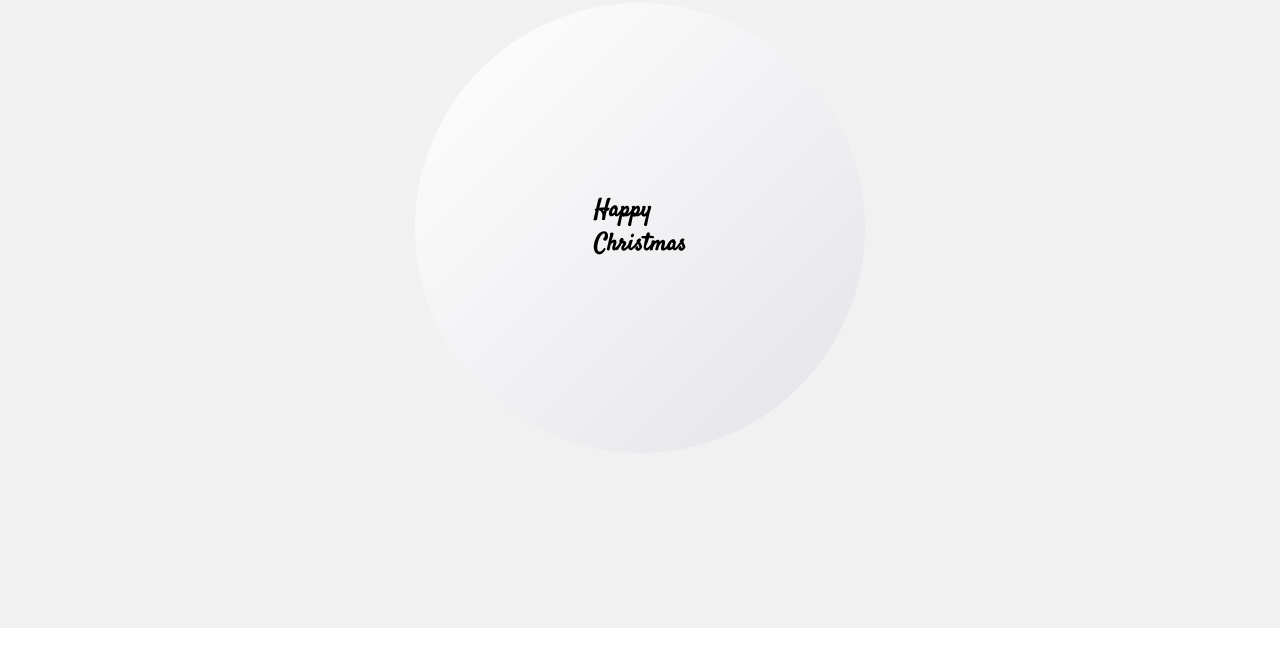
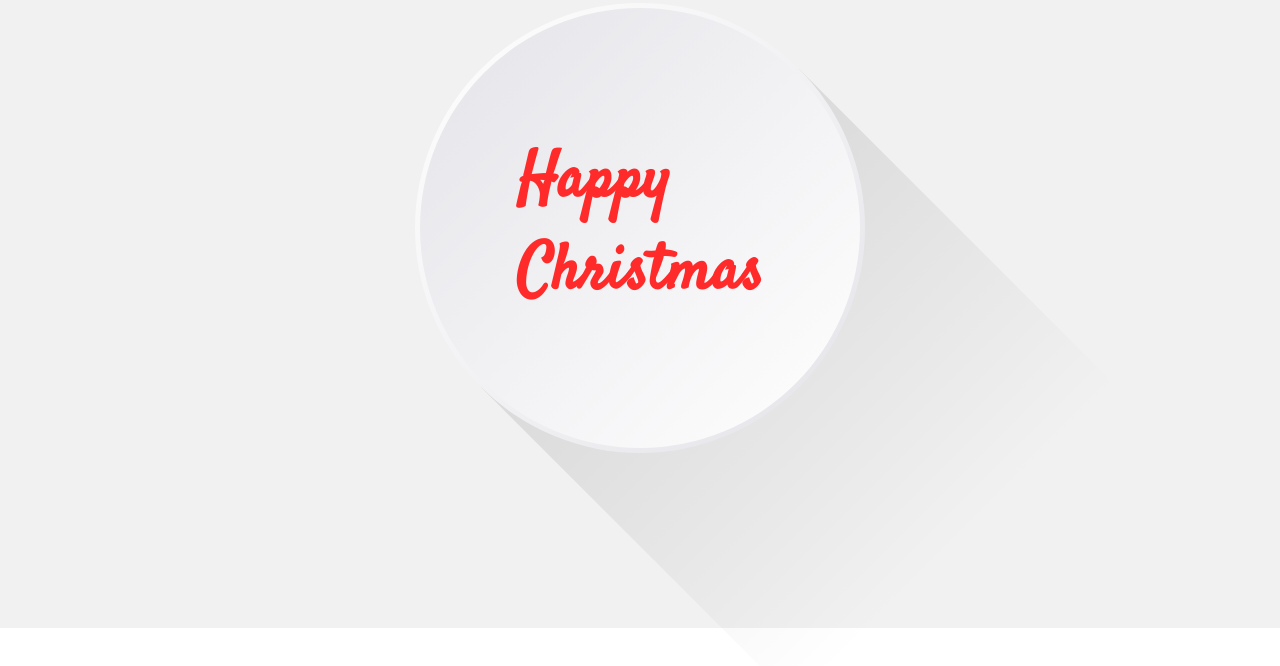
Before and after one commit to thallesyasmim/Happy-Christmas, a plain HTML site: page index.html in a window 1280 px wide. Shown: the part 172-838 px from the top of the page. Before the commit the page ends 800 px from the top, so only its background shows below. Drawn offline with Linux system fonts and the light colour scheme.

Commit message:
Style Happy Christmas

```diff
--- a/style.css
+++ b/style.css
@@ -23,6 +23,19 @@ section .box {
     height: 450px;
 }
 
+section .box::before {
+    content: '';
+    position: absolute;
+    top: 0;
+    left: 50%;
+    width: 100%;
+    height: 100%;
+    background: linear-gradient(to right, #000, transparent);
+    opacity: 0.1;
+    transform: rotate(45deg);
+    transform-origin: left;
+}
+
 section .box .circle {
     position: relative;
     width: 100%;
@@ -34,3 +47,21 @@ section .box .circle {
     border-radius: 50%;
     z-index: 1;
 }
+
+section .box .circle::before {
+    content: '';
+    position: absolute;
+    top: 5px;
+    left: 5px;
+    right: 5px;
+    bottom: 5px;
+    background: linear-gradient(315deg, #FFF, #E4E3E8);
+    border-radius: 50%;
+}
+
+section .box .circle h2 {
+    position: absolute;
+    z-index: 2;
+    font-size: 4rem;
+    color: #ff2a2a;
+}
```
